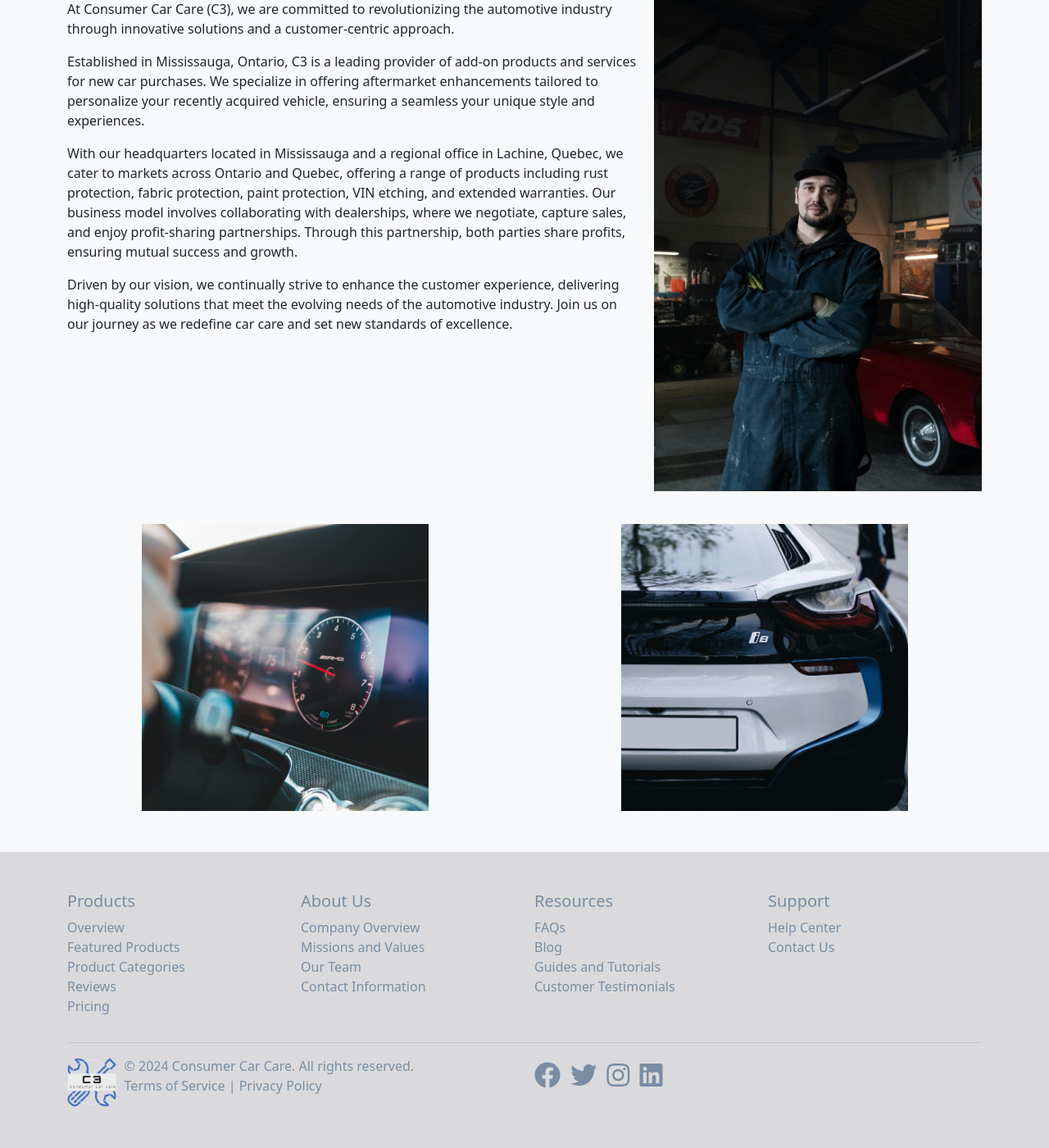
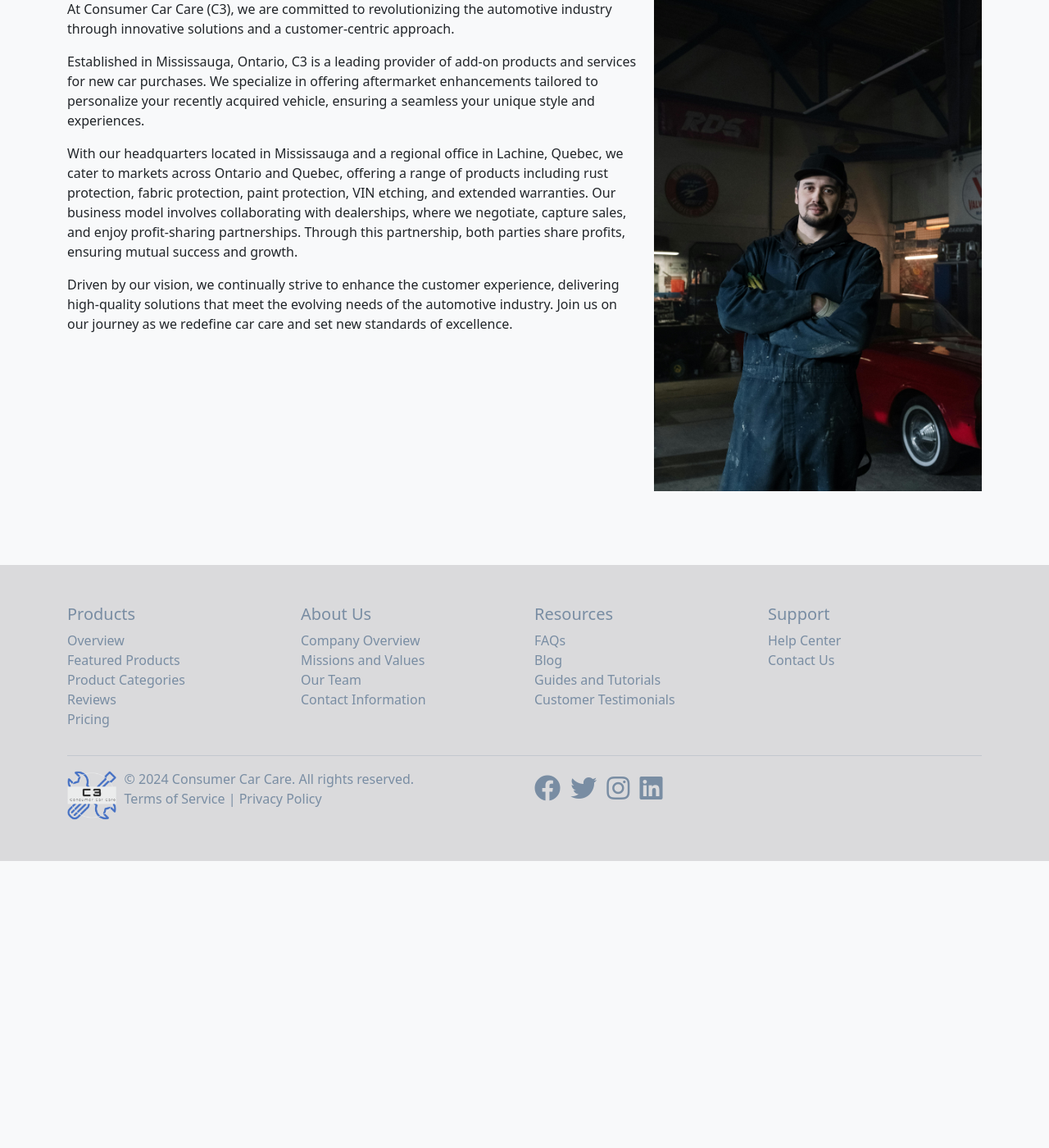
Before and after one commit to ghostwalker-mk1/c3-web-app, a Django app: page /about-us/ in a window 1280 px wide. Shown: the part 157-1557 px from the top of the page at 82% size. After the commit the page ends 1207 px from the top, so only its background shows below. Run offline with Django 5.2, Linux system fonts and the light colour scheme; some libraries are stand-ins or nearby versions.

Commit message:
Removed bottom images from 'About Us' section

```diff
--- a/main_app/templates/main_app/about_us.html
+++ b/main_app/templates/main_app/about_us.html
@@ -45,9 +45,5 @@
             <img src="{% static 'main_app/images/guy1.jpg' %}" alt="Person Image">
         </div>
     </div>
-    <div class="bottom-images">
-        <img src="{% static 'main_app/images/dash.jpg' %}" alt="Dash Image">
-        <img src="{% static 'main_app/images/car.jpg' %}" alt="Car Image">
-    </div>
 </div>
 {% endblock %}
```
